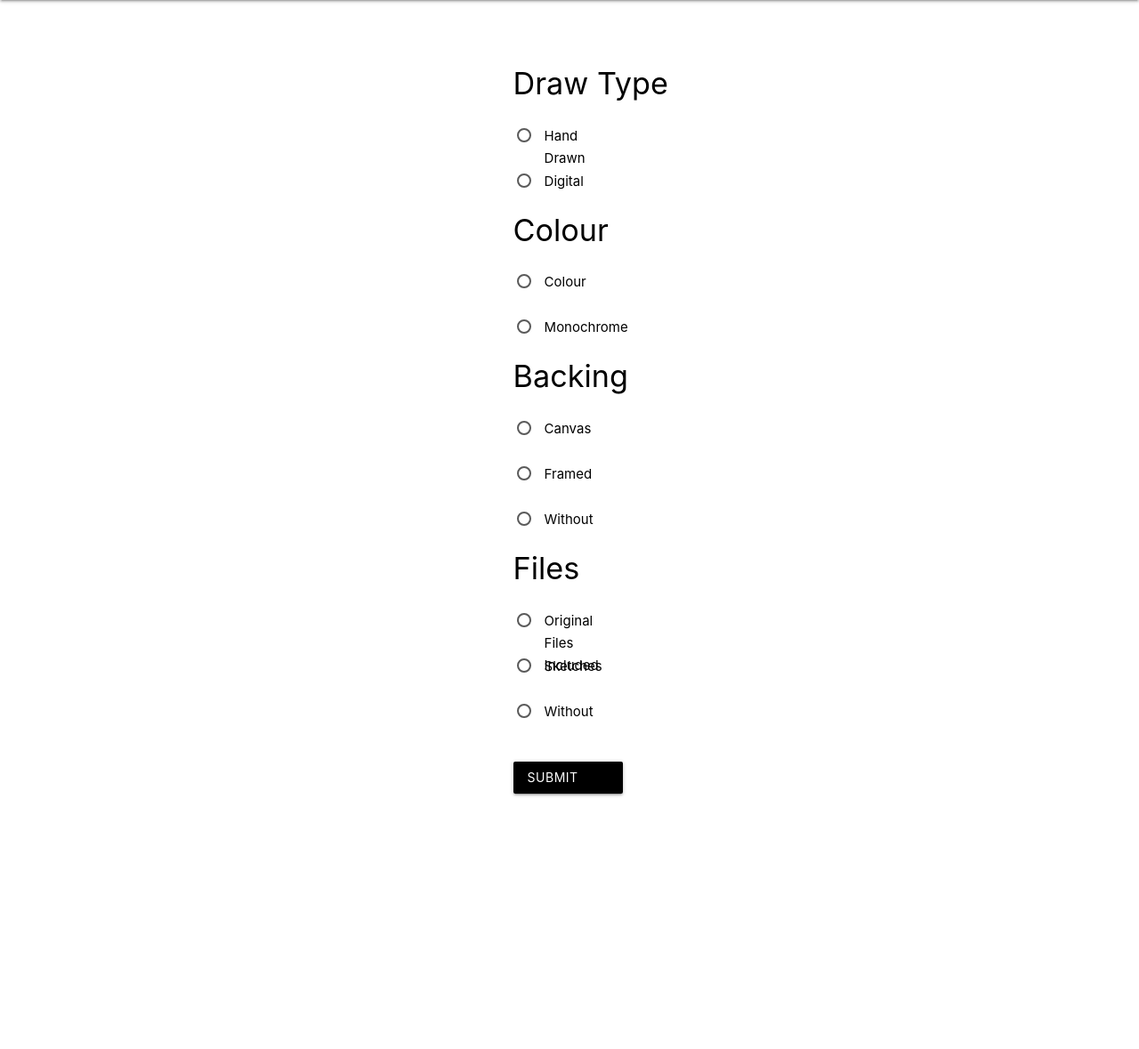
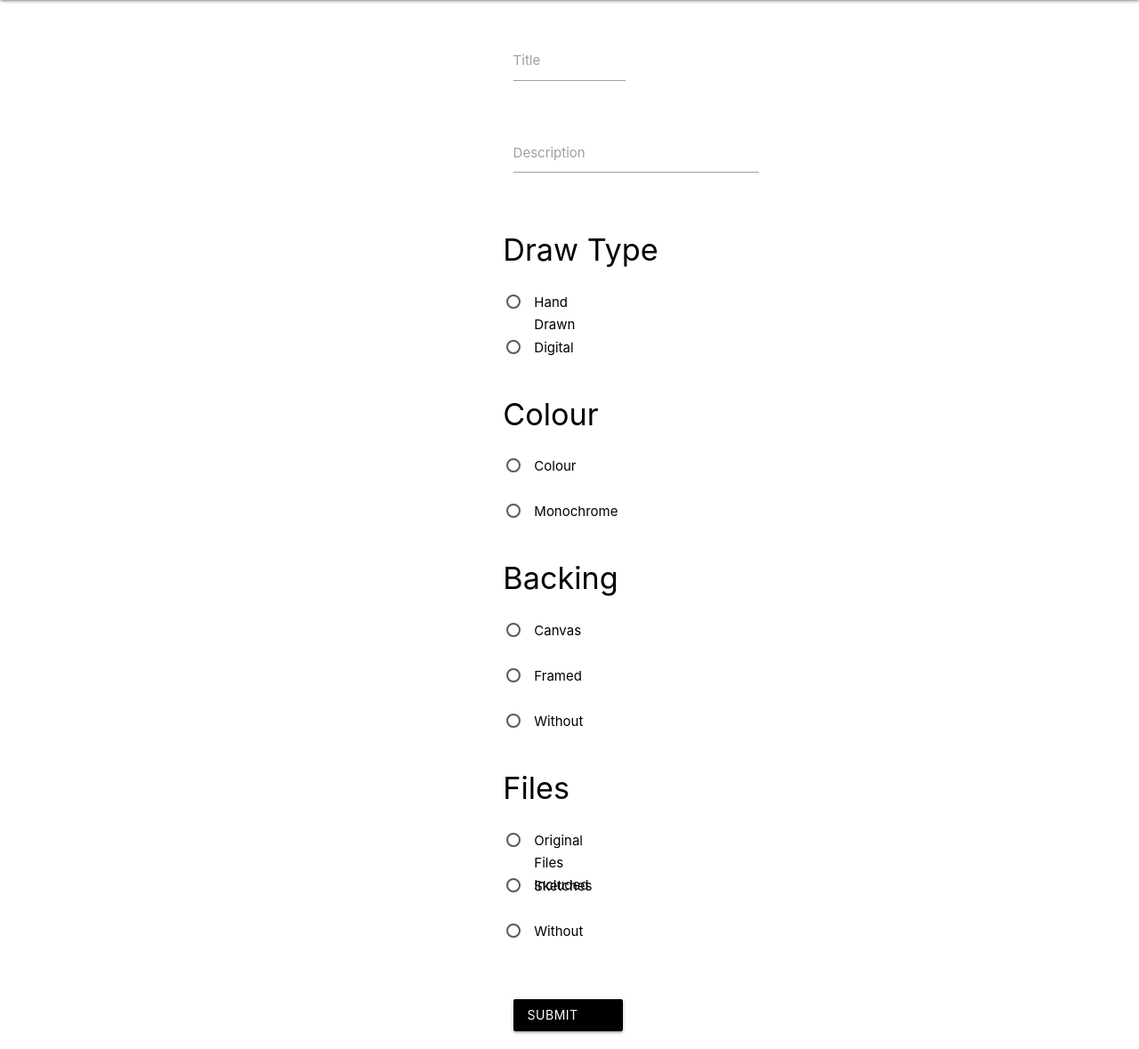
Before and after one commit to louisgreenhall/MS4, a Django app: page /request in a window 1280 px wide. Shown: the part 64-1243 px from the top of the page at 89% size. Before the commit the page ends 959 px from the top, so only its background shows below. Run offline with Django 3.2, Linux system fonts and the light colour scheme; some libraries are stand-ins or nearby versions.

Commit message:
Update requestform.html
Improved requestform, values on inputs and action on form - using url templates

```diff
--- a/home/templates/home/requestform.html
+++ b/home/templates/home/requestform.html
@@ -2,16 +2,34 @@
 
 {% block content %}
 <div class="row">
-    <form action="" method="POST">
+    <form action="{% url 'request' %}" method="POST">
         {% csrf_token %}
         <div class="col s4 offset-s5">
+            <div class="row">
+                <div class="input-field col s6">
+                    <input id="first_name" type="text" name="title" class="validate">
+                    <label for="first_name">Title</label>
+                </div>
+            </div>
+
+            <div class="row">
+
+                <div class="input-field col s12">
+                    <textarea id="textarea1" class="materialize-textarea" name="description"></textarea>
+                    <label for="textarea1">Description</label>
+                </div>
+            </div>
+
+
+            <div class="row">
+
                 <div class="drawType">
                     <h4>Draw Type</h4>
 
                     <div class="row">
                         <div class="input-field col s4">
                             <label>
-                            <input name="drawType" type="radio">
+                                <input name="draw_type" type="radio" value="drawn">
                                 <span>Hand Drawn</span>
                             </label>
                         </div>
@@ -20,12 +38,15 @@
                     <div class="row">
                         <div class="input-field col s4">
                             <label>
-                            <input name="drawType" type="radio">
+                                <input name="draw_type" type="radio" value="digital">
                                 <span>Digital</span>
                             </label>
                         </div>
                     </div>
                 </div>
+            </div>
+
+            <div class="row">
 
                 <div class="colour">
                     <h4>Colour</h4>
@@ -33,7 +54,7 @@
                     <div class="row">
                         <div class="input-field col s4">
                             <label>
-                            <input name="colour" type="radio">
+                                <input name="colour" type="radio" value="colour">
                                 <span>Colour</span>
                             </label>
                         </div>
@@ -42,12 +63,15 @@
                     <div class="row">
                         <div class="input-field col s4">
                             <label>
-                            <input name="colour" type="radio">
+                                <input name="colour" type="radio" value="monochrome">
                                 <span>Monochrome</span>
                             </label>
                         </div>
                     </div>
                 </div>
+            </div>
+
+            <div class="row">
 
                 <div class="backing">
                     <h4>Backing</h4>
@@ -55,7 +79,7 @@
                     <div class="row">
                         <div class="input-field col s4">
                             <label>
-                            <input name="backing" type="radio">
+                                <input name="backing" type="radio" value="canvas">
                                 <span>Canvas</span>
                             </label>
                         </div>
@@ -64,7 +88,7 @@
                     <div class="row">
                         <div class="input-field col s4">
                             <label>
-                            <input name="backing" type="radio">
+                                <input name="backing" type="radio" value="framed">
                                 <span>Framed</span>
                             </label>
                         </div>
@@ -73,12 +97,15 @@
                     <div class="row">
                         <div class="input-field col s4">
                             <label>
-                            <input name="backing" type="radio">
+                                <input name="backing" type="radio" value="without">
                                 <span>Without</span>
                             </label>
                         </div>
                     </div>
                 </div>
+            </div>
+
+            <div class="row">
 
                 <div class="files">
                     <h4>Files</h4>
@@ -86,7 +113,7 @@
                     <div class="row">
                         <div class="input-field col s4">
                             <label>
-                            <input name="files" type="radio">
+                                <input name="files" type="radio" value="included">
                                 <span>Original Files Included</span>
                             </label>
                         </div>
@@ -95,7 +122,7 @@
                     <div class="row">
                         <div class="input-field col s4">
                             <label>
-                            <input name="files" type="radio">
+                                <input name="files" type="radio" value="sketches">
                                 <span>Sketches</span>
                             </label>
                         </div>
@@ -104,9 +131,10 @@
                     <div class="row">
                         <div class="input-field col s4">
                             <label>
-                            <input names="files" type="radio">
+                                <input name="files" type="radio" value="without">
                                 <span>Without</span>
                             </label>
+                        </div>
                     </div>
                 </div>
             </div>
```
Lines whose indentation alone changed are shown as unchanged.
